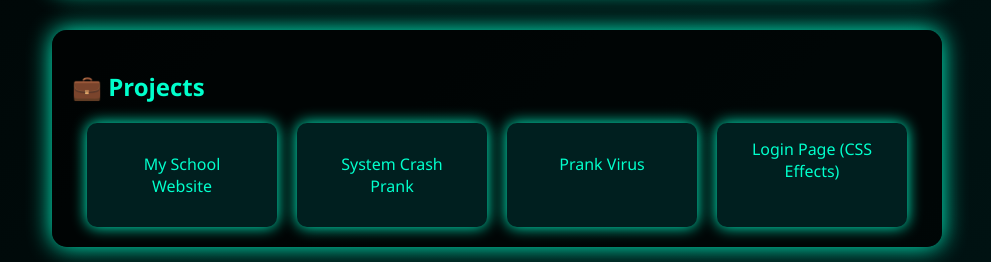
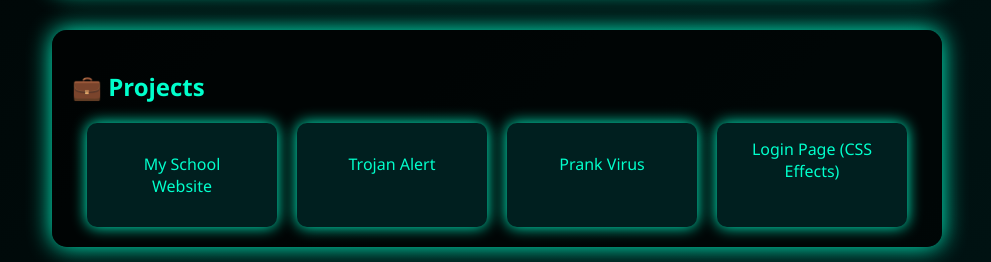
Before and after one commit to RKA205/Sumit, a plain HTML site: page index.html in a window 1280 px wide. Shown: the part 800-1062 px from the top of the page, without its empty margins (143-1134 px from the left). Drawn offline with nearby package versions, Linux system fonts and the light colour scheme.

Commit message:
Update index.html

```diff
--- a/index.html
+++ b/index.html
@@ -414,7 +414,7 @@
     <div class="project-card" data-aos="zoom-in">
         <a href="https://rka205.github.io/SK/" target="_blank">My School Website</a>
     </div>
-    <div class="project-card" data-aos="zoom-in" data-aos-delay="100"><a href="Fake.html" target="_blank">System Crash Prank</a></div>
+    <div class="project-card" data-aos="zoom-in" data-aos-delay="100"><a href="Fake.html" target="_blank">Trojan Alert</a></div>
     <div class="project-card" data-aos="zoom-in" data-aos-delay="200"><a href="Prank.html" target="_blank">Prank Virus</a></div>
     <div class="project-card" data-aos="zoom-in" data-aos-delay="300">Login Page (CSS Effects)</div>
   </div>
```
